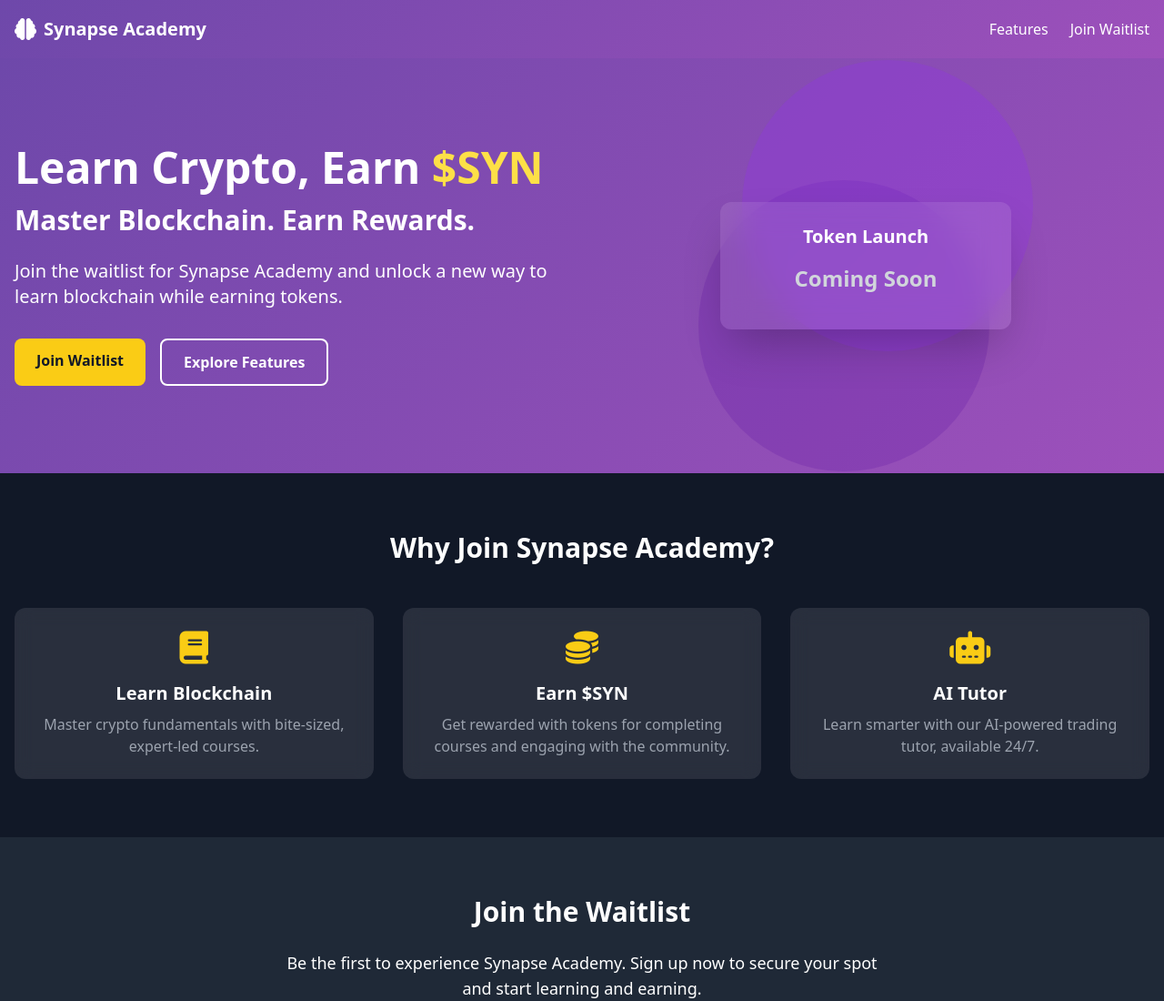
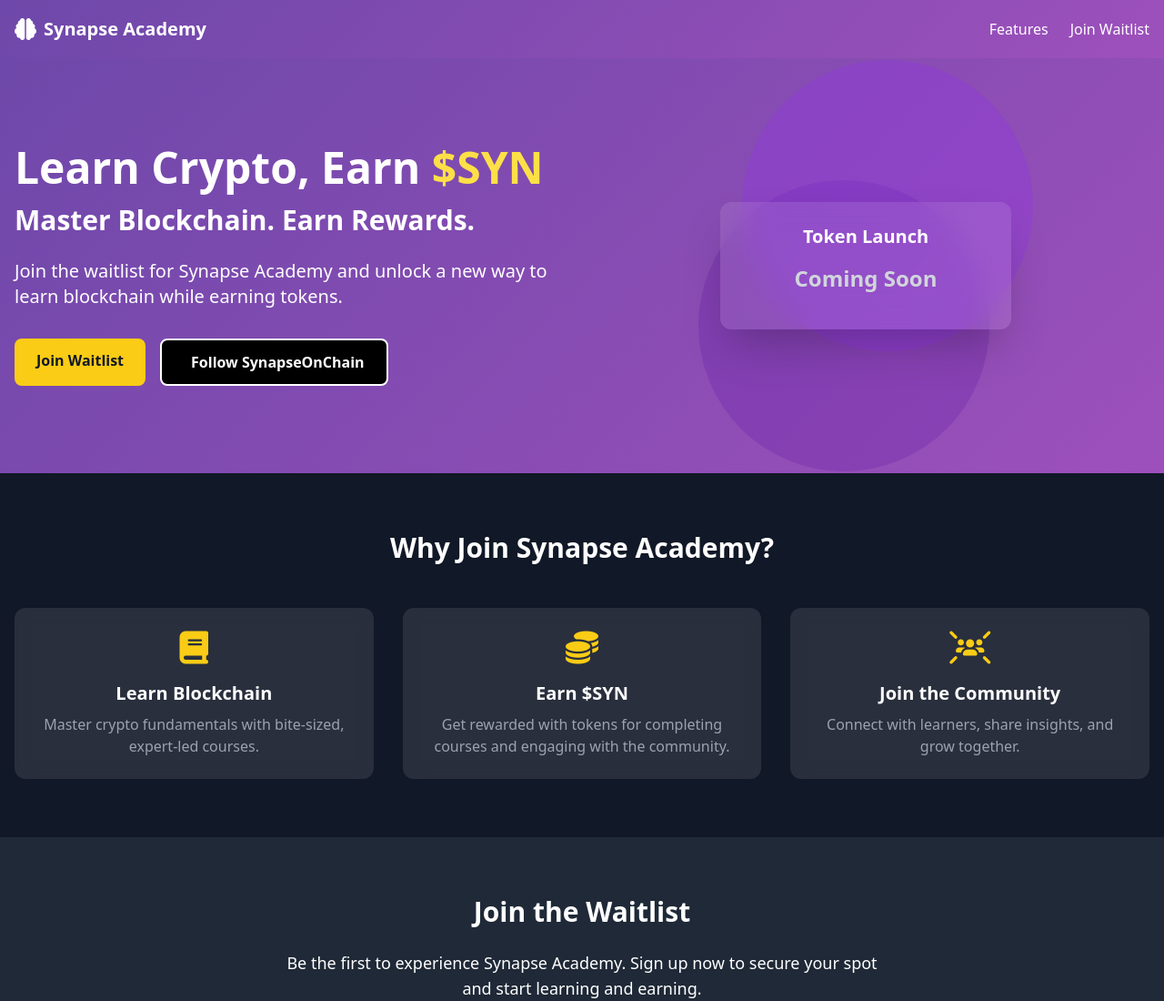
Before and after one commit to OkataMiracleDev/Synapse-waitlist, a website: page index.html in a window 1280 px wide. Shown: the top 1100 px of the page at 91% size. Drawn offline with nearby package versions, Linux system fonts and the light colour scheme.

Commit message:
feat: update font-awesome version and replace explore button with twitter follow
- Update font-awesome CSS link to version 6.4.2
- Replace "Explore Features" button with "Follow SynapseOnChain" Twitter button
- Update AI Tutor feature card to "Join the Community" with new icon

```diff
--- a/index.html
+++ b/index.html
@@ -5,7 +5,7 @@
     <meta name="viewport" content="width=device-width, initial-scale=1.0">
     <title>Synapse Academy | Join the Waitlist</title>
     <script src="https://cdn.tailwindcss.com"></script>
-    <link rel="stylesheet" href="https://cdnjs.cloudflare.com/ajax/libs/font-awesome/6.4.0/css/all.min.css">
+    <link href="https://cdnjs.cloudflare.com/ajax/libs/font-awesome/6.4.2/css/all.min.css" rel="stylesheet">
     <style>
         .gradient-bg {
             background: linear-gradient(135deg, #6e48aa 0%, #9d50bb 100%);
@@ -94,8 +94,9 @@
                     <a href="#waitlist" class="bg-yellow-400 hover:bg-yellow-500 text-gray-900 font-bold py-3 px-6 rounded-lg transition">
                         Join Waitlist
                     </a>
-                    <a href="#features" class="bg-transparent border-2 border-white hover:bg-white hover:text-purple-700 text-white font-bold py-3 px-6 rounded-lg transition">
-                        Explore Features
+                    <a target="_blank" href="https://x.com/SynapseOnChain" class="bg-black border-2 border-white hover:bg-white hover:text-purple-700 text-white font-bold flex flex-row justify-center items-center py-3 px-6 rounded-lg transition">
+                        <i class="fa-brands fa-x-twitter text-gray-500 text-xl mr-2"></i>
+                        <p>Follow SynapseOnChain</p>
                     </a>
                 </div>
             </div>
@@ -132,9 +133,9 @@
                     <p class="text-gray-400">Get rewarded with tokens for completing courses and engaging with the community.</p>
                 </div>
                 <div class="feature-card rounded-xl p-6 text-center">
-                    <i class="fas fa-robot text-4xl text-yellow-400 mb-4"></i>
-                    <h3 class="text-xl font-bold mb-2">AI Tutor</h3>
-                    <p class="text-gray-400">Learn smarter with our AI-powered trading tutor, available 24/7.</p>
+                    <i class="fas fa-users-rays text-4xl text-yellow-400 mb-4"></i>
+                    <h3 class="text-xl font-bold mb-2">Join the Community</h3>
+                    <p class="text-gray-400">Connect with learners, share insights, and grow together.</p>
                 </div>
             </div>
         </div>
```
